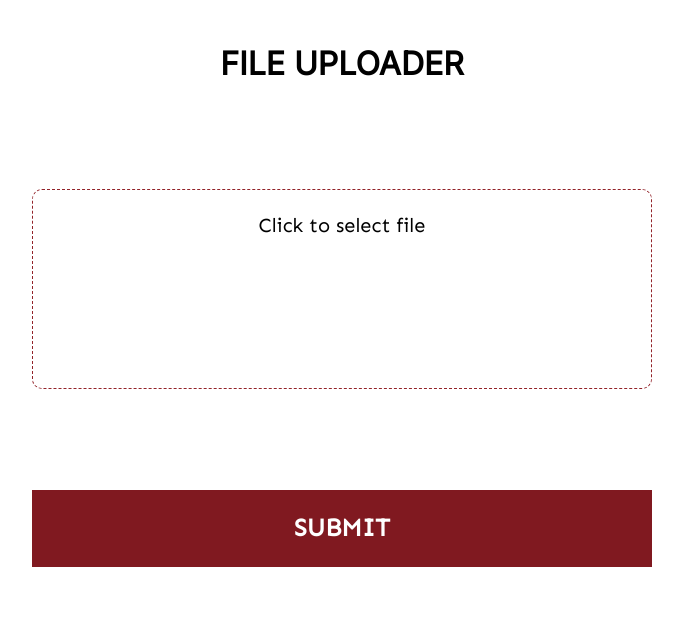
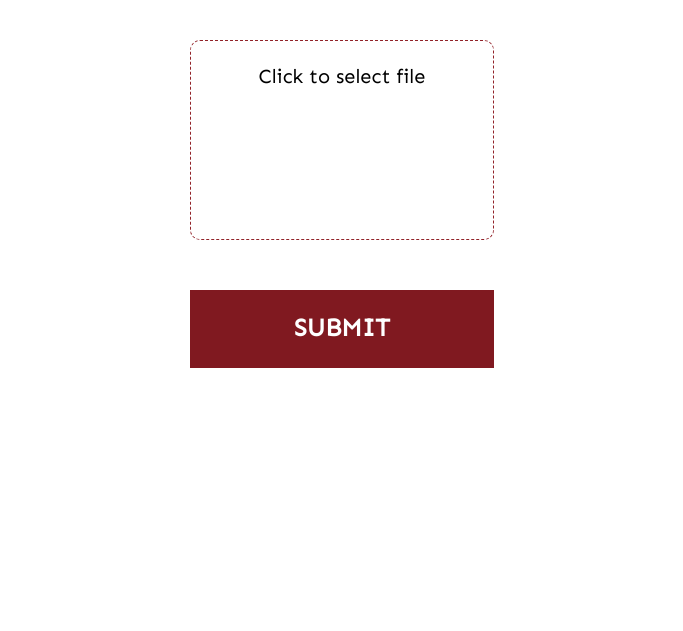
Before and after one commit to enahsor/pdf_uploader, a website: page public/index.html in a window 1280 px wide. Shown: the whole page, without its empty margins (298-981 px from the left). Drawn offline with Linux system fonts and the light colour scheme.

Commit message:
Updated design

```diff
--- a/app.js
+++ b/app.js
@@ -14,4 +14,5 @@ app.get("*", (req, res, next) => {
 app.listen(PORT, () => {
 
     console.log(`Server started on port ${PORT}`);
+
 });
--- a/public/index.html
+++ b/public/index.html
@@ -32,9 +32,10 @@
                 text-align: center;
                 text-transform: uppercase;
                 margin:40px;
+                margin-bottom: 10px;
             }
             form{
-                height: 500px;
+
                 width: 100%;
                 font-family: 'Sen', sans-serif;
                 align-self: center;
@@ -79,6 +80,7 @@
                 color: white;
                 cursor: pointer;
                 margin: 40px;
+                margin-top: 10px;
                 padding: 20px;
                 font-size: 25px;
                 font-weight: bold;
@@ -97,7 +99,8 @@
             .container{
                 display: flex;
                 flex-direction: column;
-                flex-basis: 700px;
+                flex-basis: 30%;
+
             }
 
             .attn{
@@ -110,7 +113,6 @@
     </head>
     <body>
         <div class="container">
-        <h1>File Uploader</h1>
             <form class="fileUploader">
                 <div class="fileGroup">
                     <input type="file" id="file" class="file" accept=".pdf" name="file" style="display: none;"/>
```
